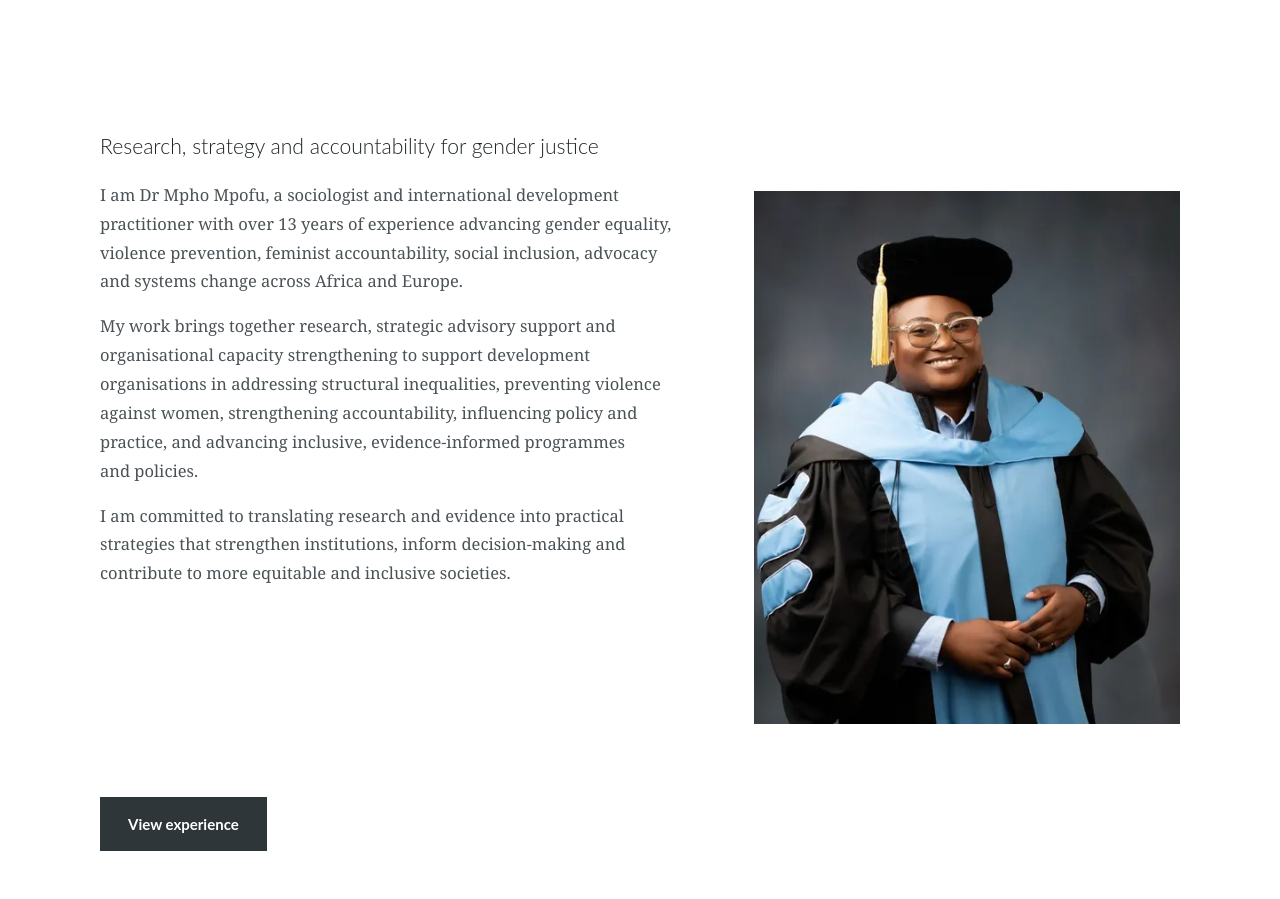
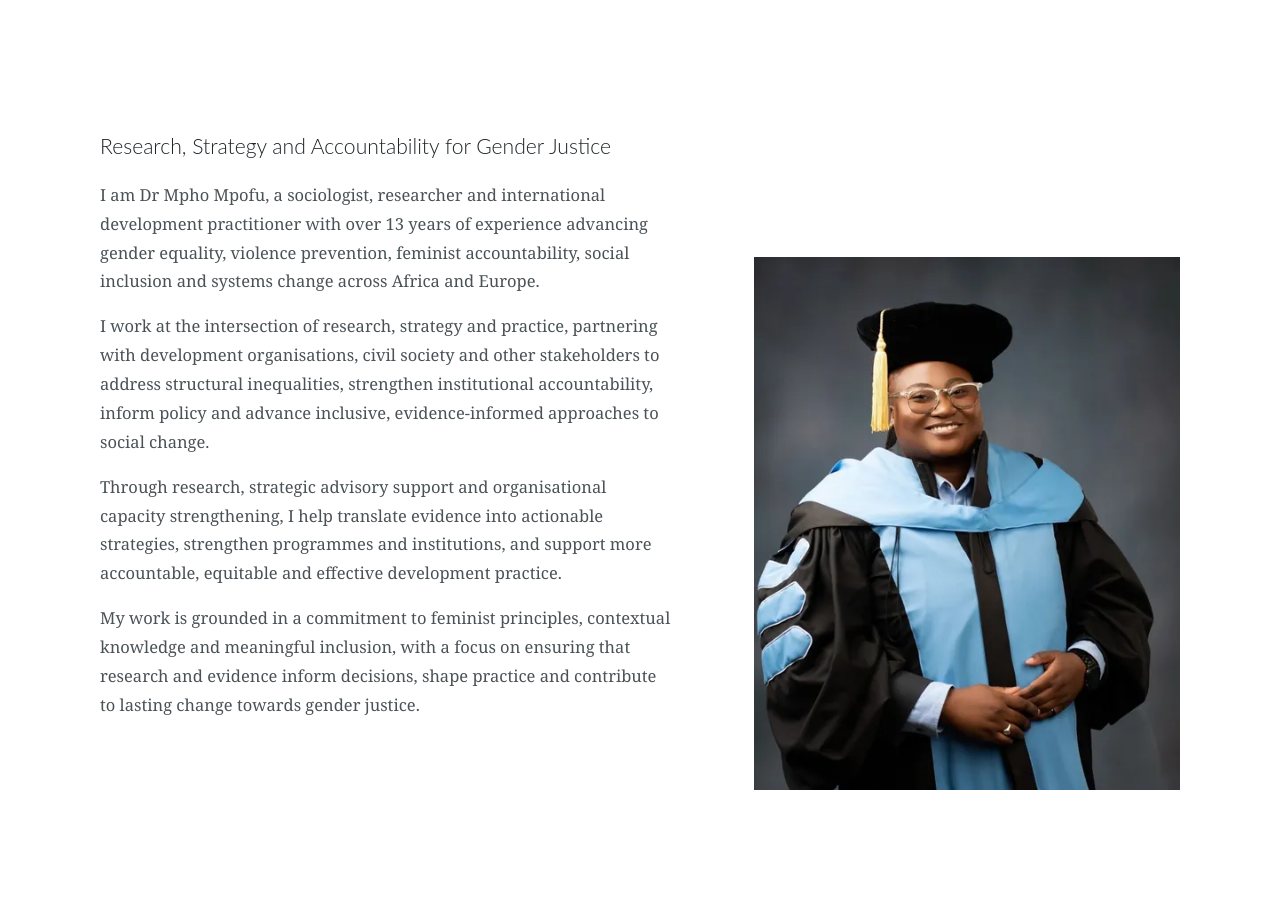
Before and after one commit to lawmanlaw/drmpho, a plain HTML site: page index.html in a window 1280 px wide. Shown: the part 1160-2059 px from the top of the page. Drawn offline with Linux system fonts and the light colour scheme.

Commit message:
Updated About text

```diff
--- a/index.html
+++ b/index.html
@@ -405,10 +405,11 @@
     <div class="wrap split">
       <div>
         <h2 class="reveal">About Mpho</h2>
-        <p class="sub">Research, strategy and accountability for gender justice</p>
-        <p>I am Dr Mpho Mpofu, a sociologist and international development practitioner with over 13 years of experience advancing gender equality, violence prevention, feminist accountability, social inclusion, advocacy and systems change across Africa and Europe.</p>
-        <p>My work brings together research, strategic advisory support and organisational capacity strengthening to support development organisations in addressing structural inequalities, preventing violence against women, strengthening accountability, influencing policy and practice, and advancing inclusive, evidence-informed programmes and policies.</p>
-        <p>I am committed to translating research and evidence into practical strategies that strengthen institutions, inform decision-making and contribute to more equitable and inclusive societies.</p>
+        <p class="sub">Research, Strategy and Accountability for Gender Justice</p>
+        <p>I am Dr Mpho Mpofu, a sociologist, researcher and international development practitioner with over 13 years of experience advancing gender equality, violence prevention, feminist accountability, social inclusion and systems change across Africa and Europe.</p>
+        <p>I work at the intersection of research, strategy and practice, partnering with development organisations, civil society and other stakeholders to address structural inequalities, strengthen institutional accountability, inform policy and advance inclusive, evidence-informed approaches to social change.</p>
+        <p>Through research, strategic advisory support and organisational capacity strengthening, I help translate evidence into actionable strategies, strengthen programmes and institutions, and support more accountable, equitable and effective development practice.</p>
+        <p>My work is grounded in a commitment to feminist principles, contextual knowledge and meaningful inclusion, with a focus on ensuring that research and evidence inform decisions, shape practice and contribute to lasting change towards gender justice.</p>
 
         <div class="features">
           <div class="feature">
```
